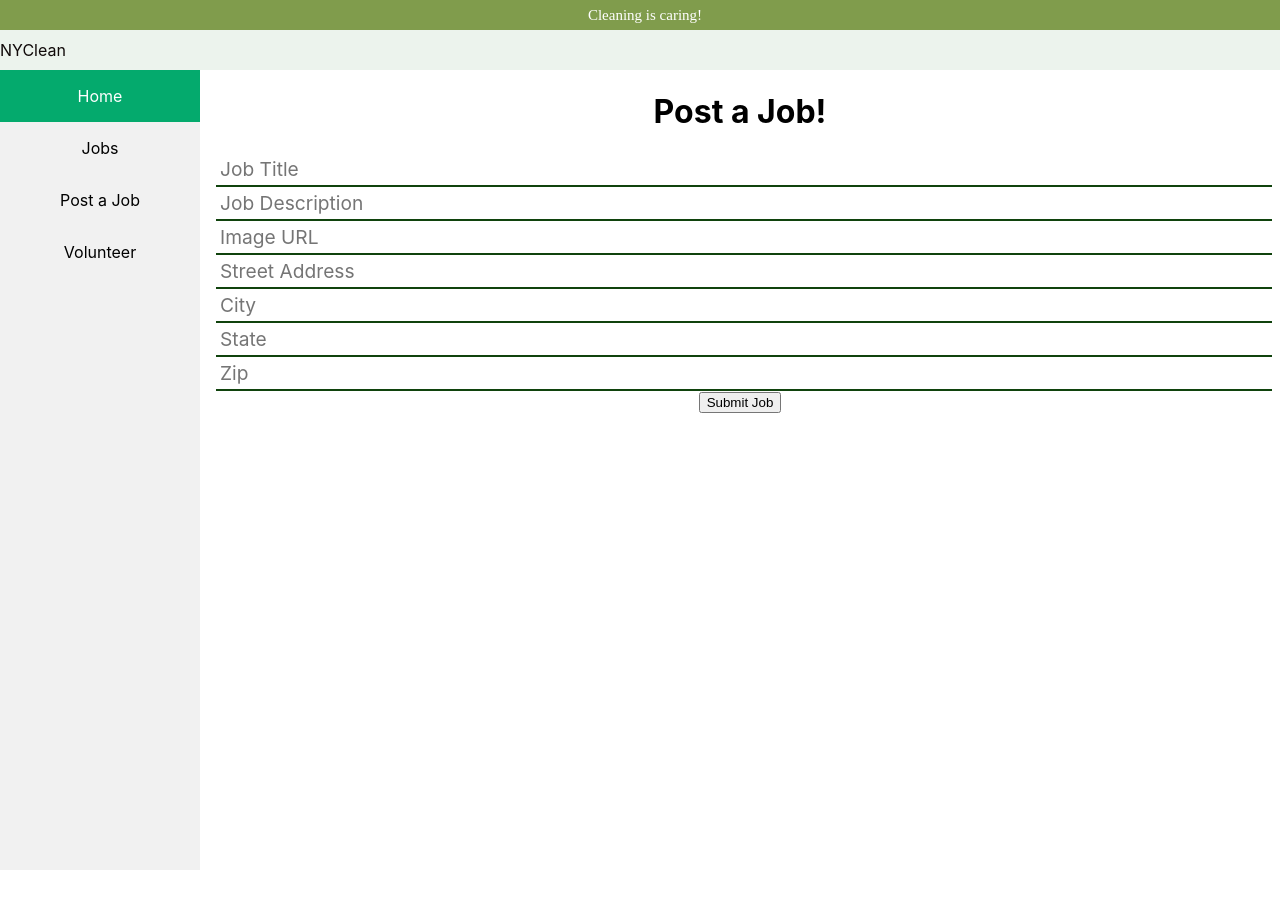
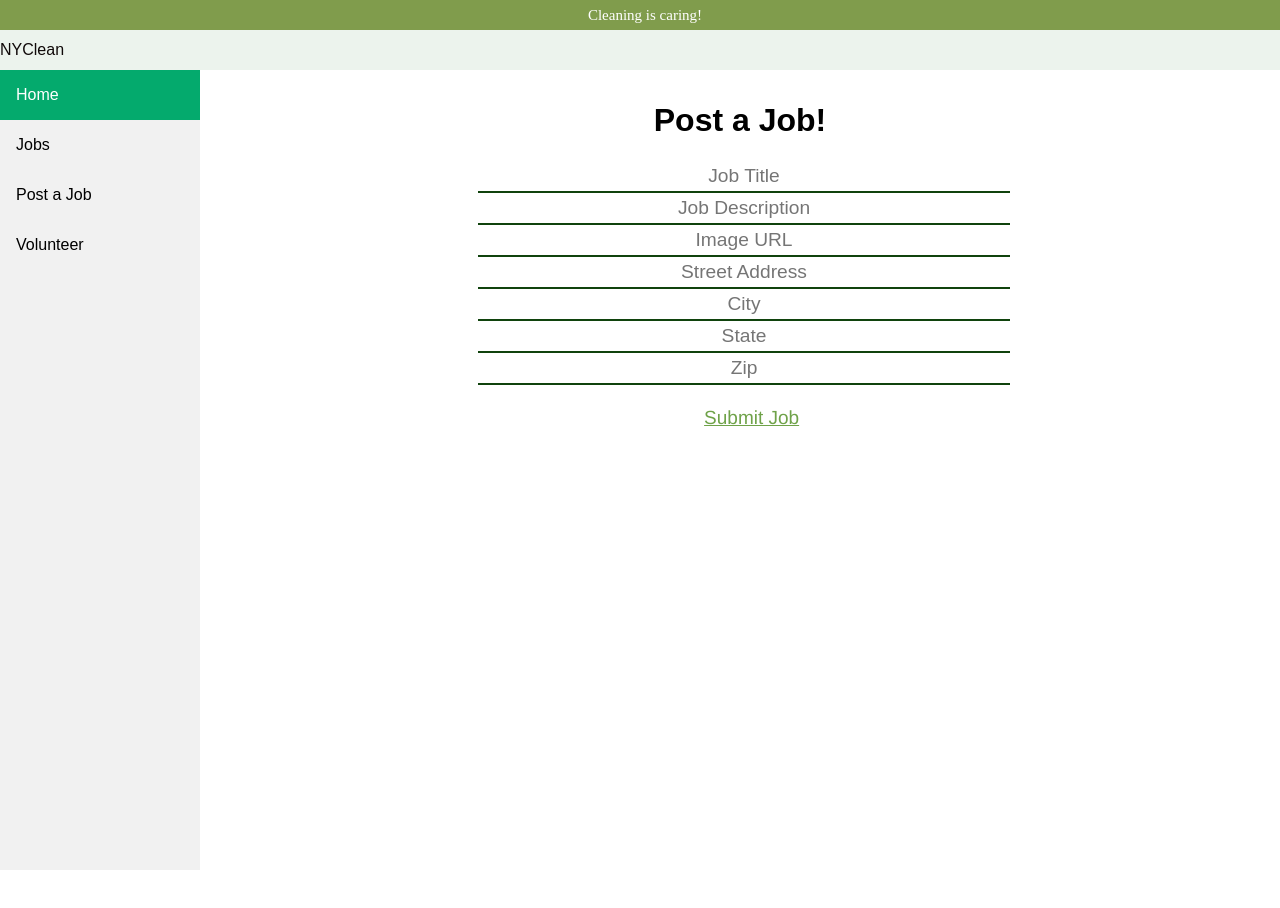
Before and after one commit to B-Keshav/NYCleans, a React (Create React App) app in the folder client/: page /postajob in a window 1280 px wide. Shown: the top 908 px of the page. Built offline with nearby package versions, Linux system fonts and the light colour scheme; no server answers.

Commit message:
button toggles, not immediatley, some css

```diff
--- a/client/src/App.css
+++ b/client/src/App.css
@@ -1,4 +1,4 @@
-.App {
+/* .App {
   text-align: center;
 }
 
@@ -35,7 +35,7 @@
   to {
     transform: rotate(360deg);
   }
-}
+} */
 
 
 /* MAP JOB CARDS (FOR MAP CARDS ONLY) */
--- a/client/src/PostJob.js
+++ b/client/src/PostJob.js
@@ -88,7 +88,8 @@ function PostJob() {
                     placeholder="Zip"
                     name="zip"
                 />
-                <button type="submit">Submit Job</button>
+
+                <button type="submit" className="submitJob">Submit Job</button>
             </form>
         </div>
     )
--- a/client/src/components/JobCard.js
+++ b/client/src/components/JobCard.js
@@ -1,10 +1,11 @@
 import { useState, useEffect } from "react";
 
 function JobCard ({job, user}) {
-const [userVolunteer, setUserVolunteer] = useState([])
+
+// const [jobIncludes, setJobIncludes] = useState([])
 
 // need error state that says--you need to be logged in!
-function newVolunteer(job){
+function newVolunteer(){
     fetch('/volunteers', {
         method: 'POST',
         headers: {'content-type': 'application/json'},
@@ -14,74 +15,43 @@ function newVolunteer(job){
             is_organizer: false
         })
     })
-.then(res => res.json())
-.then(data => console.log(data))
+.then(res => {
+    if (res.status === 201 ){
+        //setUserVol(true)
+        console.log(user.jobs)
+        return res.json();
+    }else{
+        console.log("yikes")
+    }
+})
+    .then(data => console.log(data))
 }
+
 function findVolunteer(){
     fetch(`/findvolunteer/${job.id}`, {
         method: "DELETE"
     }).then(r => {
         if (r.ok) {
             console.log(r)
+            console.log(user.volunteers)
         }
     })
+
 }
-    // fetch(`/myjobs`)
-    // .then(r => r.json())
-    // .then(data => setUserVolunteer(data))
-// console.log(job.volunteers.map(j => j.user_id))
-// const userArray = (job.users.map(j => j.id))
-// const volArray = (job.volunteers.map(v => v.job_id))
-// const volsAgain = (job.volunteers.map(v => v.id))
-// console.log(volArray)
-// console.log(job.id)
-// if (userArray.includes(user.id) && volArray.includes(job.id)) {
-//     console.log(volsAgain)
-// fetch(`/volunteers/${job.volunteers[0].id}`, {
-//           method: "DELETE"
-//         }).then(r => {
-//           if (r.ok) {
-//             console.log(r)
-//           }
-//         })
-// }
-// else {
-// console.log(false)
-// }
-// }
-
-// console.log(job.users)
-// console.log(job.volunteers)
-
-
-
-// delete volunteer instance where job.id and user.id match
-
-// function stopVolunteer(id) {
-//     fetch(`/volunteers/${id}`, {
-//       method: "DELETE"
-//     }).then(r => {
-//       if (r.ok) {
-//         console.log(r)
-//       }
-//     })
-//   }
-// function stopVolunteer(job){
-// console.log(job)
-// }
-
+    const hasJob = user.volunteers.map(j => j.job_id)
 
     return (
         <div className="jobCard">
+        <p className="jobTitle">{job.job_name}</p>
+        <img className="jobImage"src={job.image} alt="location to be cleaned"></img>
         <p className="jobTitle">{job.name}</p>
-        <img className="jobImage"src={job.image} alt="location to be cleaned"></img>
         <p className="jobDesc">{job.description}</p>
         <p className="jobLoc">{job.location.address}</p>
-        {/* {user ?
+        {hasJob.includes(job.id) ?
         <button onClick={() => findVolunteer()}>I can't Attend</button>
-        : */}
-        <button onClick={() => findVolunteer()}>Volunteer To Clean!</button>
-    {/* } */}
+        :
+        <button onClick={() => newVolunteer()}>Volunteer To Clean!</button>
+        }
         </div>
     )
 }
--- a/client/src/index.css
+++ b/client/src/index.css
@@ -1,8 +1,6 @@
 body {
   margin: 0;
-  font-family: -apple-system, BlinkMacSystemFont, 'Segoe UI', 'Roboto', 'Oxygen',
-    'Ubuntu', 'Cantarell', 'Fira Sans', 'Droid Sans', 'Helvetica Neue',
-    sans-serif;
+  font-family: arial, sans-serif;
   -webkit-font-smoothing: antialiased;
   -moz-osx-font-smoothing: grayscale;
 }
@@ -18,7 +16,7 @@ code {
   display: flex;
   flex-direction: column;
 }
-input {
+#search {
 padding: 0.25rem;
 border: none;
 font-family: inherit;
@@ -27,6 +25,52 @@ border-bottom: 2px solid rgb(16, 67, 13);
 transition: all 0.2s;
 width: 100%;
 }
+/* .content {
+  padding-top: 10%
+} */
+.content h1 {
+  margin-top: 3%;
+  text-align: center;
+}
+
+form input {
+margin-left: 25%;
+padding: 0.25rem;
+border: none;
+font-family: inherit;
+font-size: 1.2em;
+border-bottom: 2px solid rgb(16, 67, 13);
+transition: all 0.2s;
+width: 50%;
+text-align: center;
+}
+.submitJob {
+  margin-left: 46%;
+  margin-top: 2%;
+  font-family: "Helvetica Neue", Helvetica, Arial, sans-serif;
+  font-size: 19px;
+  color: #6fa249;
+  background: none;
+  text-decoration: underline;
+  border: none;
+}
+
+/* .content {
+  display: block;
+  margin: auto;
+}
+.content form {
+display: inline-block;
+justify-content: center;
+padding: 0.25rem;
+border: none;
+font-family: inherit;
+font-size: 1.2em;
+border-bottom: 2px solid rgb(16, 67, 13);
+transition: all 0.2s;
+width: 50%;
+text-align: center;
+} */
 .jobContainer {
   display: grid;
   grid-template-columns: 1fr 1fr 1fr;
@@ -91,6 +135,7 @@ width: 100%;
   text-align: left;
   background-color: #ecf3ed;
   color: #100909;
+  font-family: arial, sans-serif;
 }
 
 /* Google Map */
```
